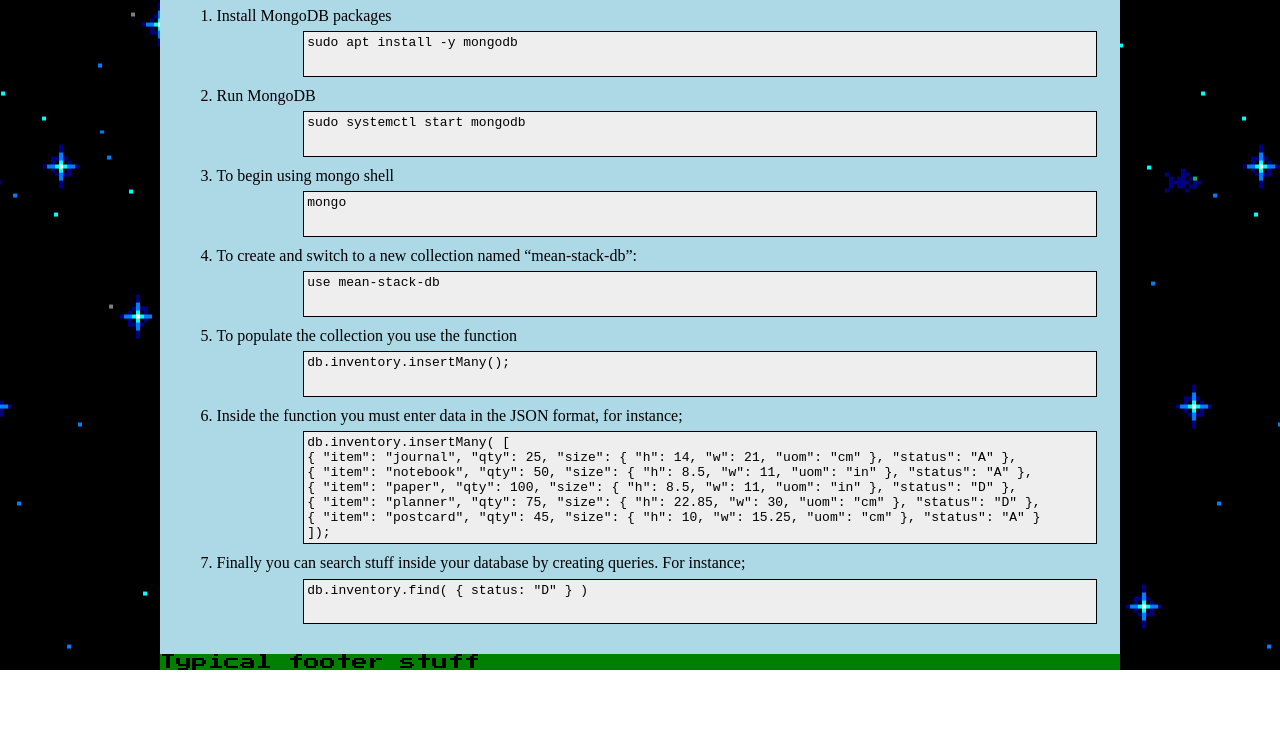
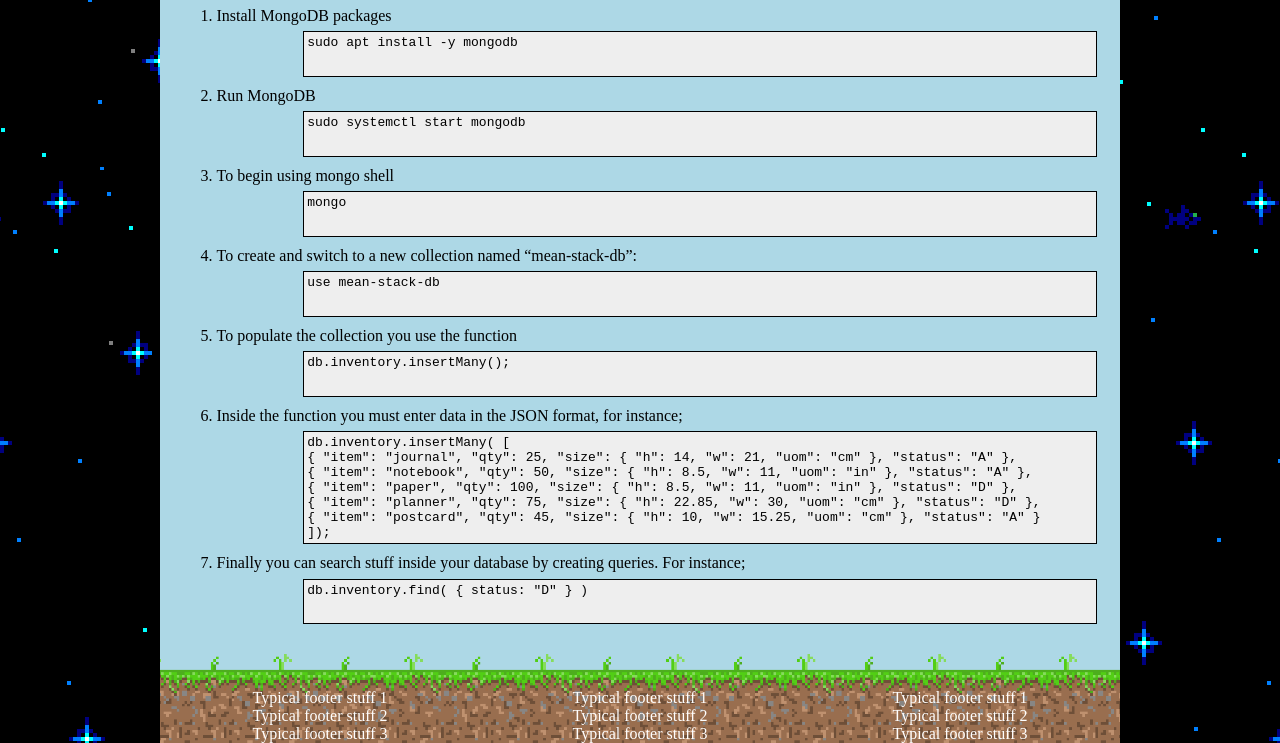
Before and after one commit to Jesus-Rodriguez-Ca/StackTutorial, a plain HTML site: page webpage/index.html in a window 1280 px wide. Shown: the part 1603-2346 px from the top of the page. Before the commit the page ends 2273 px from the top, so only its background shows below. Drawn offline with Linux system fonts and the light colour scheme.

Commit message:
footer stuff
gave a repeating auto-sizing background image, added filler lists

```diff
--- a/webpage/css/styles.css
+++ b/webpage/css/styles.css
@@ -169,7 +169,7 @@
     padding: 3px;
 }
 
-img {
+/*img {
     float: right;
     display: inline-block;
     width: 60%;
@@ -177,7 +177,7 @@
     margin-top: 1em;
     margin-bottom: 1em;
     border: 3px solid black;
-}
+}*/
 main ol {
 	margin-left: 2em;
 	padding: 3px;
@@ -193,7 +193,20 @@
 }*/
 
 footer {
-    background: green;
+	color: white;
+	text-align: center;
+	display: inline-flex;
+	width: 100%;
+	position: relative;
+	background: url('../images/ground.png') repeat-x top;
+	background-size: auto 100%;
+	background-color: #ADD8E6;
+	padding-top: 35px;
+}
+footer ul {
+}
+footer li {
+	list-style-type: none;
 }
 
 .gif {
--- a/webpage/index.html
+++ b/webpage/index.html
@@ -127,8 +127,22 @@
             </aside>
 
             <footer>
-                <p>Typical footer stuff</p>
-            </footer>
+				<ul>
+                <li>Typical footer stuff 1</li>
+                <li>Typical footer stuff 2</li>
+                <li>Typical footer stuff 3</li>
+				</ul>
+				<ul>
+                <li>Typical footer stuff 1</li>
+                <li>Typical footer stuff 2</li>
+                <li>Typical footer stuff 3</li>
+				</ul>
+				<ul>
+                <li>Typical footer stuff 1</li>
+                <li>Typical footer stuff 2</li>
+                <li>Typical footer stuff 3</li>
+				</ul>
+			</footer>
         </div>
 
     </body>
```
Also changed, not shown: webpage/images/ground.png (added), webpage/images/mean.jpg (deleted).
